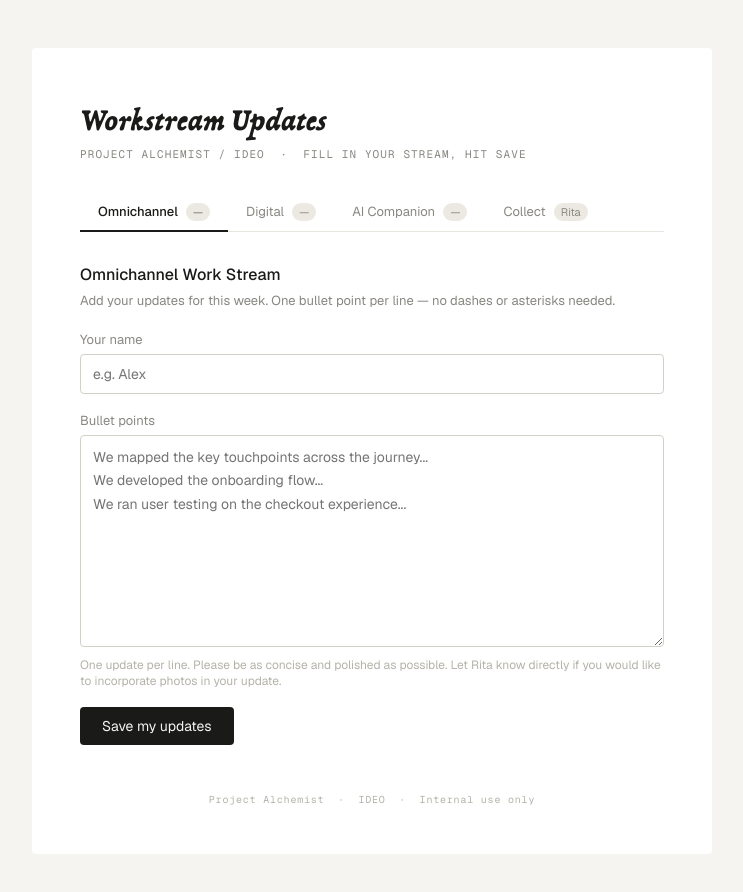
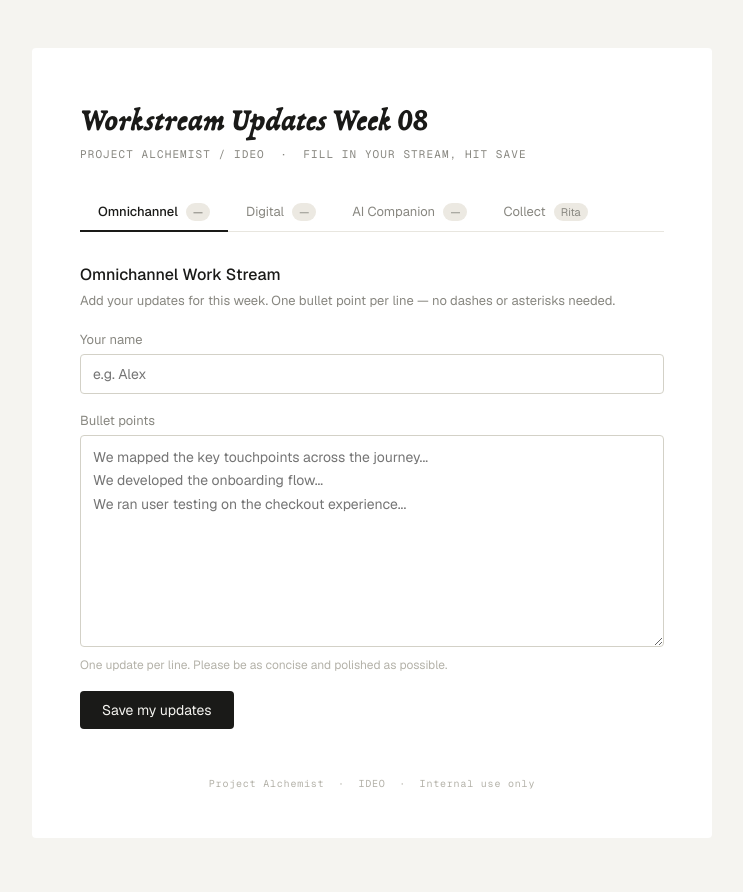
Before and after one commit to rnicolau-ideo/Soulgreen-weeklynote-, a plain HTML site: page newsletter-builder-form.html in a window 1280 px wide. Shown: the whole page, without its empty margins (268-1011 px from the left). Drawn offline with nearby package versions, Linux system fonts and the light colour scheme.

Commit message:
Update newsletter-builder-form.html

```diff
--- a/newsletter-builder-form.html
+++ b/newsletter-builder-form.html
@@ -3,7 +3,7 @@
 <head>
 <meta charset="UTF-8">
 <meta name="viewport" content="width=device-width, initial-scale=1.0">
-<title>Project Alchemist — Workstream Updates</title>
+<title>Project Alchemist — Workstream Updates Week 08</title>
 <style>
   @import url('https://fonts.googleapis.com/css2?family=Geist+Mono:wght@400;500&family=Geist:wght@400;500&display=swap');
   @font-face { font-family: 'Untimes'; src: url('Untimes-BoldItalic.woff2') format('woff2'), url('Untimes-BoldItalic.woff') format('woff'); font-weight: bold; font-style: italic; }
@@ -55,7 +55,7 @@
 <body>
 <div class="wrap">
 
-  <div class="page-title">Workstream Updates</div>
+  <div class="page-title">Workstream Updates Week 08</div>
   <div class="page-sub">Project Alchemist / IDEO &nbsp;·&nbsp; Fill in your stream, hit Save</div>
 
   <div class="tabs">
@@ -76,7 +76,7 @@
     <div class="field">
       <label>Bullet points</label>
       <textarea id="omni-bullets" rows="8" placeholder="We mapped the key touchpoints across the journey...&#10;We developed the onboarding flow...&#10;We ran user testing on the checkout experience..."></textarea>
-      <p class="hint">One update per line. Please be as concise and polished as possible. Let Rita know directly if you would like to incorporate photos in your update.</p>
+      <p class="hint">One update per line. Please be as concise and polished as possible.</p>
     </div>
     <button class="btn" onclick="saveStream('omni')">Save my updates</button>
     <div class="msg" id="msg-omni"></div>
@@ -93,7 +93,7 @@
     <div class="field">
       <label>Bullet points</label>
       <textarea id="digital-bullets" rows="8" placeholder="We ran a round of user testing on the app prototype...&#10;We iterated on the information architecture...&#10;We refined the visual design system..."></textarea>
-      <p class="hint">One update per line. Please be as concise and polished as possible. Let Rita know directly if you would like to incorporate photos in your update.</p>
+      <p class="hint">One update per line. Please be as concise and polished as possible.</p>
     </div>
     <button class="btn" onclick="saveStream('digital')">Save my updates</button>
     <div class="msg" id="msg-digital"></div>
@@ -110,7 +110,7 @@
     <div class="field">
       <label>Bullet points</label>
       <textarea id="ai-bullets" rows="8" placeholder="We explored conversational UI patterns...&#10;We tested the tone of the AI companion with users...&#10;We designed the onboarding conversation flow..."></textarea>
-      <p class="hint">One update per line. Please be as concise and polished as possible. Let Rita know directly if you would like to incorporate photos in your update.</p>
+      <p class="hint">One update per line. Please be as concise and polished as possible.</p>
     </div>
     <button class="btn" onclick="saveStream('ai')">Save my updates</button>
     <div class="msg" id="msg-ai"></div>
```
